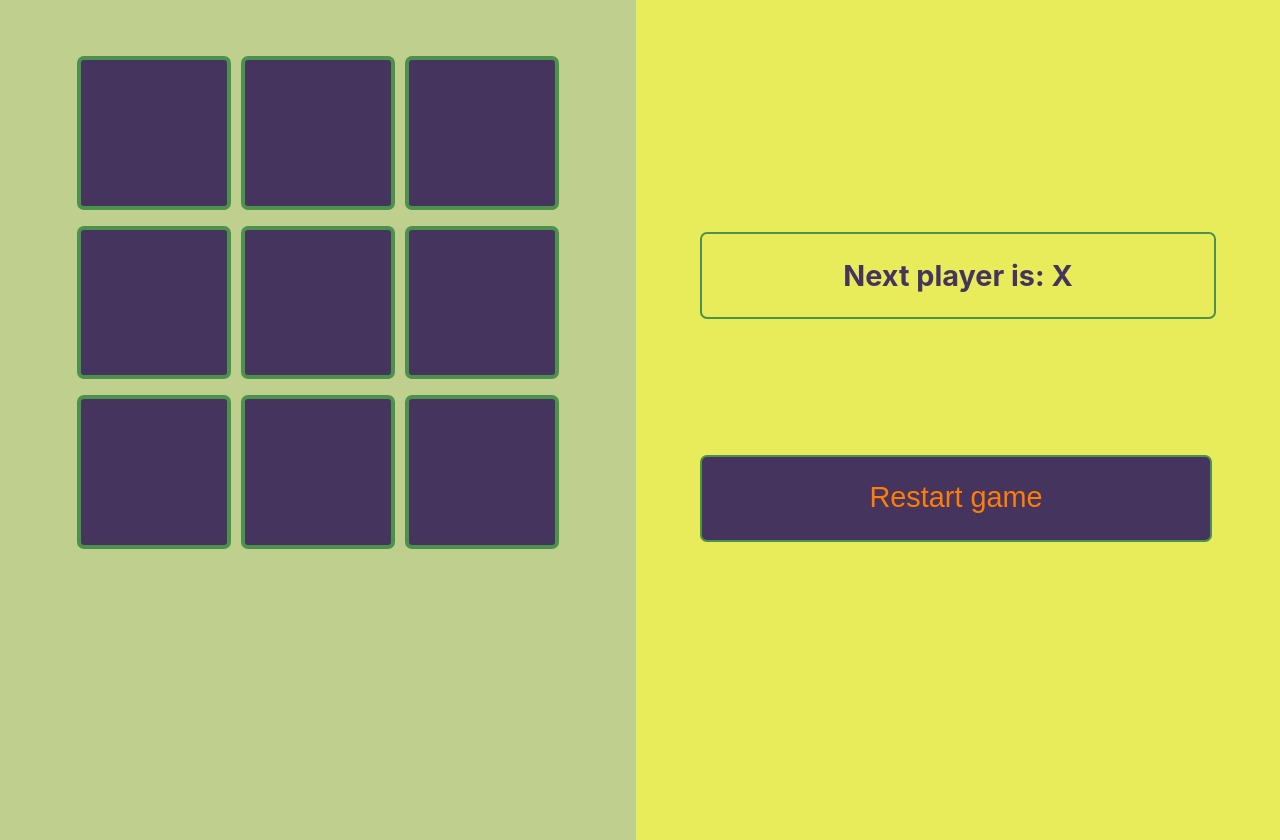
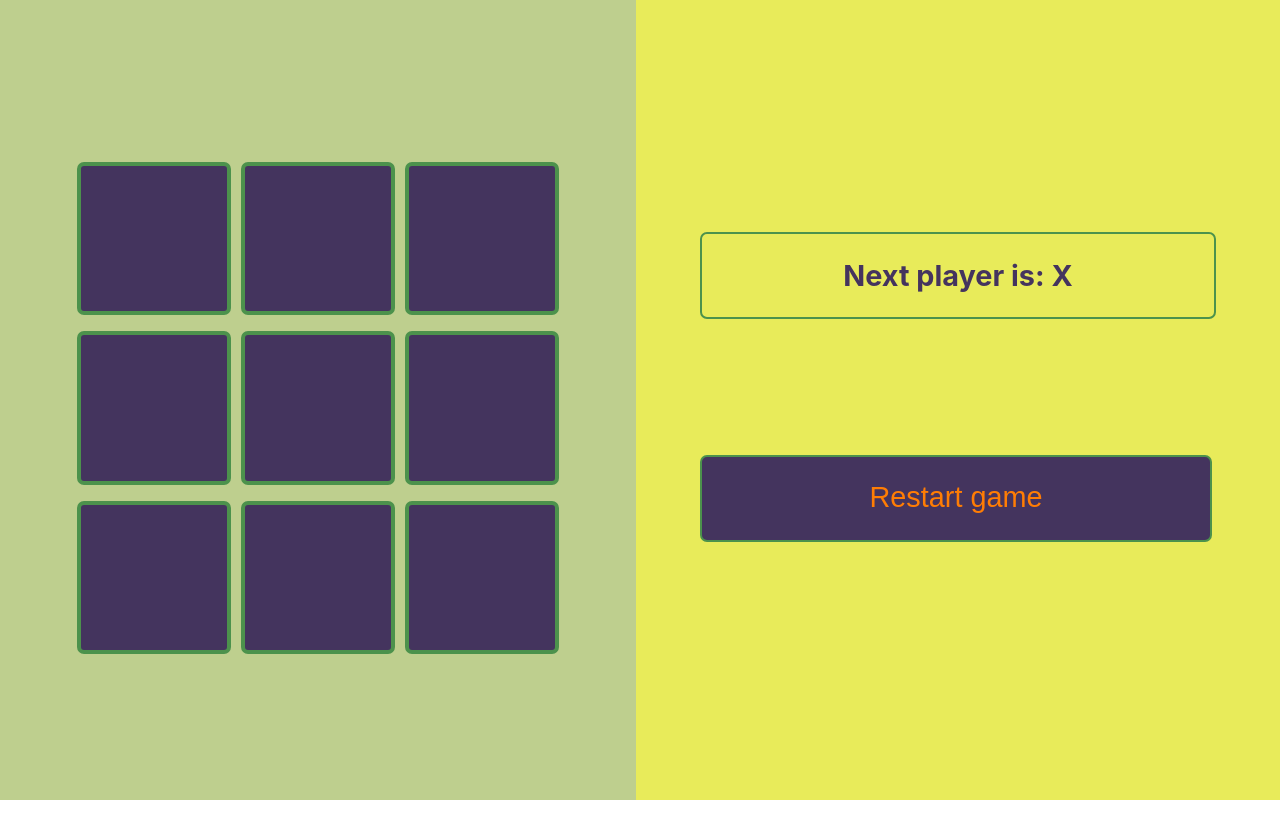
Before and after one commit to bolshed/TicTacToe, a React (Create React App) app: page / in a window 1280 px wide. After the commit the page ends 800 px from the top, so only its background shows below. Built offline with nearby package versions, Linux system fonts and the light colour scheme.

Commit message:
deploy-fix

```diff
--- a/package.json
+++ b/package.json
@@ -2,7 +2,7 @@
   "name": "04-tictactoe-boyan",
   "version": "0.1.0",
   "private": true,
-  "homepage": "https://github.com/bolshed/Tic-Tac-Toe_Game",
+  "homepage": ".",
   "dependencies": {
     "gh-pages": "^2.1.1",
     "react": "^16.9.0",
--- a/src/Style.css
+++ b/src/Style.css
@@ -7,10 +7,11 @@
     display: flex;
     flex-direction: column;
     align-items: center;
+    justify-content: center;
     min-height: 100vh;
     width: 50vw;
     background-color: rgb(190, 207, 142);
-    padding-top: 5vh;
+    /* padding-top: 5vh; */
 }
 
 .row {
```
